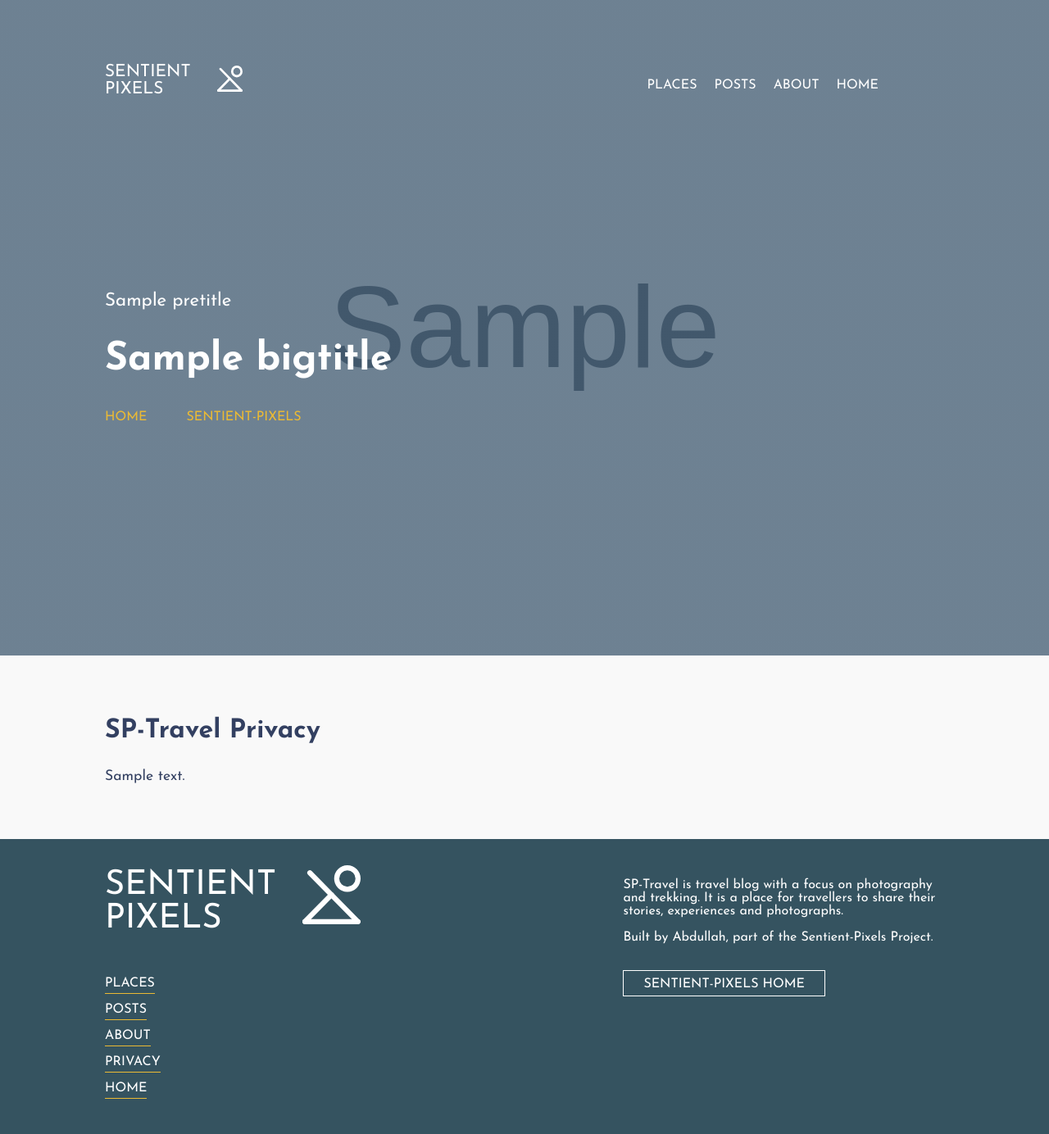
After one commit to theabdullahalam/sp-travel, a Django app: template main/templates/privacy.html in a window 1280 px wide. The commit adds this page. Shown: the whole page at 82% size. Run offline with Django 3.2, Linux system fonts and the light colour scheme; the template is opened without the code that fills it: most values are stand-ins (such as "Sample title", 1, 10 or a date in 2020); grey boxes marked "Sample" are stand-in pictures; some libraries are stand-ins or nearby versions.

Commit message:
Add fathom tracking to skeleton

```diff
--- /dev/null
+++ b/main/static/css/privacy.css
@@ -0,0 +1,26 @@
+#content {
+  padding-left: 10vw;
+  padding-top: 5rem;
+  padding-right: 40vw;
+  box-sizing: border-box;
+  background: #f9f9f9;
+  font-size: 1.1rem;
+  line-height: 1.5rem;
+  margin-bottom: 4rem;
+}
+@media screen and (max-width: 700px), screen and (max-height: 600px) {
+  #content {
+    padding-left: 1.5rem;
+    padding-right: 1.5rem;
+    padding-top: 3rem;
+  }
+}
+#content .section-header {
+  font-size: 2rem;
+  margin-bottom: 2rem;
+}
+#content p {
+  margin-bottom: 1.5rem;
+}
+
+/*# sourceMappingURL=privacy.css.map */
--- /dev/null
+++ b/main/templates/privacy.html
@@ -0,0 +1,34 @@
+{% extends 'skeleton.html' %}
+
+{% load static %}
+
+{% block title %}Privacy - Sentient Pixels{% endblock %}
+{% block ogtitle %}Privacy - Sentient Pixels{% endblock %}
+{% block tctitle %}Privacy - Sentient Pixels{% endblock %}
+
+{% block metadescription %}
+    {{ description }}
+{% endblock %}
+{% block ogdescription %}
+    {{ description }}
+{% endblock %}
+{% block tcdescription %}
+    {{ description }}
+{% endblock %}
+
+
+{% block head %}
+<link rel="stylesheet" href="{% static 'css/privacy.css' %}">
+{% endblock %}
+
+{% block pre-title %}{{ pretitle }}{% endblock %}
+{% block big-title %}{{ bigtitle }}{% endblock %}
+{% block under-title %}
+                <a href="{% url 'index' %}">HOME</a>
+                <a href="https://sentient-pixels.com">SENTIENT-PIXELS</a>
+{% endblock %}
+
+{% block body %}
+    <h3 class="section-header">SP-Travel Privacy</h3>
+    {{ content | safe }}
+{% endblock %}
--- a/main/templates/skeleton.html
+++ b/main/templates/skeleton.html
@@ -30,12 +30,6 @@
         <meta name="twitter:description" content="{% block tcdescription %}{% endblock %}"/>
         <meta name="twitter:image" content="{% block tcimage %}{% endblock %}"/>
 
-
-
-
-
-
-
         <link rel="shortcut icon" href="{% static 'img/favicon.ico' %}" />
 
         {% block head %}{% endblock %}
@@ -49,6 +43,24 @@
                     url({{ header_image }});
                 }
         </style>
+
+
+        <!-- FATHOM ANALYTICS -->
+        <!-- Fathom - simple website analytics - https://github.com/usefathom/fathom -->
+        <script>
+            (function(f, a, t, h, o, m){
+                a[h]=a[h]||function(){
+                    (a[h].q=a[h].q||[]).push(arguments)
+                };
+                o=f.createElement('script'),
+                m=f.getElementsByTagName('script')[0];
+                o.async=1; o.src=t; o.id='fathom-script';
+                m.parentNode.insertBefore(o,m)
+            })(document, window, '//fathom.sentient-pixels.com/tracker.js', 'fathom');
+            fathom('set', 'siteId', 'QIOCS');
+            fathom('trackPageview');
+        </script>
+            <!-- / Fathom -->
 
 
     </head>
@@ -159,7 +171,11 @@
                                 <a href="{% url 'about' %}">ABOUT</a>
                             </li>
                             <li>
+                                <a href="{% url 'privacy' %}">PRIVACY</a>
+                            </li>
+                            <li>
                                 <a href="{% url 'index' %}">HOME</a>
+                            </li>
                         </ul>
                     </div>
                 </div>
--- a/main/urls.py
+++ b/main/urls.py
@@ -23,4 +23,7 @@ urlpatterns = [
     path('about', views.about, name='about'),
     path('about/', views.about, name='about'),
 
+    path('privacy', views.privacy, name='privacy'),
+    path('privacy/', views.privacy, name='privacy'),
+
 ]
```
Also changed, not shown: main/views.py (+24 -0 lines), 1 other file.
